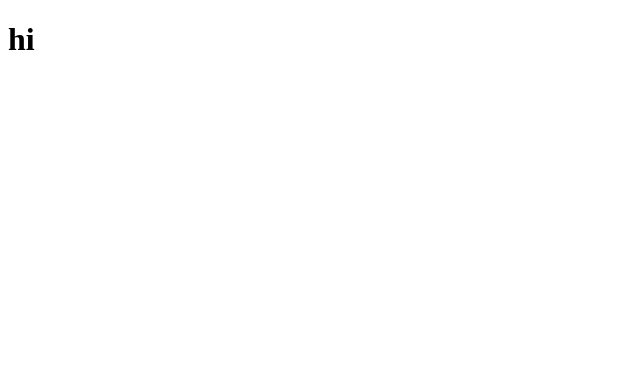
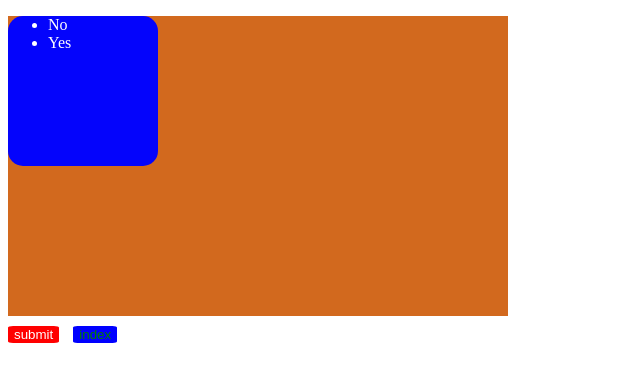
Before and after one commit to Soome-03042003/project-intern, a website: page index.html in a window 1280 px wide. Shown: the whole page, without its empty margins (0-640 px from the left). Drawn offline with Linux system fonts and the light colour scheme.

Commit message:
upload file

```diff
--- a/index.html
+++ b/index.html
@@ -4,8 +4,16 @@
     <meta charset="UTF-8">
     <meta name="viewport" content="width=device-width, initial-scale=1.0">
     <title>Document</title>
+    <link rel="stylesheet" href="./assets/css/style.css">
 </head>
 <body>
-    <h1> hi</h1>
+   <div class="container">
+    <ul class="list__link">
+        <li class="list__link-child">No</li>
+        <li class="list__link-child">Yes</li>
+    </ul>
+   </div>
+   <button class="btn-main">submit</button>
+   <button class="btn-container">index</button>
 </body>
 </html>
--- /dev/null
+++ b/scss-sass/style.scss
@@ -0,0 +1,45 @@
+*,
+    ::before,
+     ::after{
+    box-sizing:border-box;
+    }
+    $color-blue:#0404fc;
+    $color-white:#fff;
+    .container{
+        height: 300px;
+        width: 500px;
+        background-color: chocolate;
+    }
+    .list__link{
+        background-color: $color-blue;
+        height: 150px;
+        width: 150px;
+        border-radius: 10%;
+
+        &-child{
+            color:$color-white;
+            text-decoration: none;
+        }
+
+
+    }
+    @mixin button($color,$status, $fun){
+     background-color: $color;
+     border: $status;
+     color: $fun;
+     border-radius: 10%;
+    }
+
+    .btn-main{
+        @include button(red,0px solid #4b0707,#fff);
+    }
+    .btn-container{
+        @include button(blue, 0px solid #ccc,green)
+    }
+
+    @function marginCall($a,$b){
+        @return $a*$b;
+    }
+    .btn-container{
+        margin: marginCall(2,5)*1px;
+    }
```
Also changed, not shown: package.json (added, +16 -0 lines), assets/css/grid.css (added), assets/css/style.css (added), css/grid.css (deleted), css/style.css (deleted), scss-sass/grid.scss (added), 3 other files.
